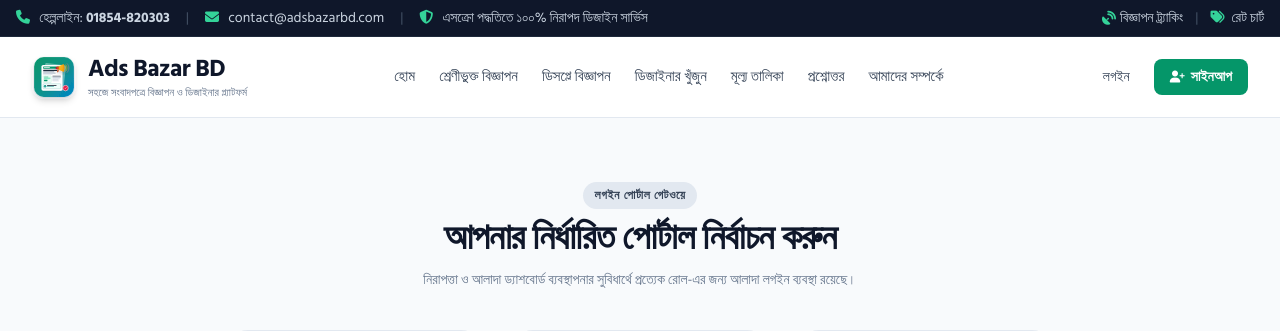
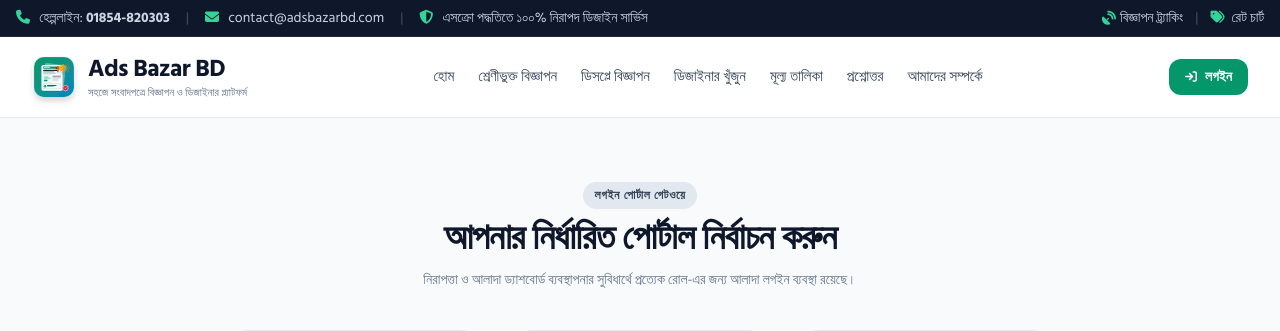
Before and after one commit to jahirul-fj/adsbazarbd, a Laravel app: page /login in a window 1280 px wide. Shown: the top 331 px of the page. Run offline with Laravel 12, Linux system fonts and the light colour scheme; some libraries are stand-ins or nearby versions.

Commit message:
Convert green signup button into primary Login button in navbar

```diff
--- a/resources/views/layouts/app.blade.php
+++ b/resources/views/layouts/app.blade.php
@@ -150,11 +150,9 @@
                             </button>
                         </form>
                     @else
-                        <a href="{{ route('login') }}" class="text-sm font-medium text-slate-700 hover:text-emerald-600 px-3 py-2">
-                            লগইন
-                        </a>
-                        <a href="{{ route('register') }}" class="inline-flex items-center gap-1.5 px-4 py-2 text-sm font-semibold text-white bg-emerald-600 hover:bg-emerald-700 rounded-lg shadow-xs transition-colors">
-                            <i class="fa-solid fa-user-plus text-xs"></i> সাইনআপ
+                        <a href="{{ route('login') }}" class="inline-flex items-center gap-2 px-4 py-2 text-sm font-bold text-white bg-emerald-600 hover:bg-emerald-700 rounded-xl shadow-xs transition-colors">
+                            <i class="fa-solid fa-arrow-right-to-bracket text-xs"></i>
+                            <span>লগইন</span>
                         </a>
                     @endauth
                 </div>
@@ -190,8 +188,10 @@
                         <button type="submit" class="w-full text-center py-2 text-rose-600 font-medium">লগআউট</button>
                     </form>
                 @else
-                    <a href="{{ route('login') }}" class="w-full text-center py-2 rounded-lg border border-slate-300 text-slate-700 font-medium">লগইন</a>
-                    <a href="{{ route('register') }}" class="w-full text-center py-2 rounded-lg bg-emerald-600 text-white font-medium">নতুন অ্যাকাউন্ট খুলুন</a>
+                    <a href="{{ route('login') }}" class="w-full inline-flex items-center justify-center gap-2 py-2.5 rounded-xl bg-emerald-600 hover:bg-emerald-700 text-white font-bold transition-colors shadow-xs">
+                        <i class="fa-solid fa-arrow-right-to-bracket text-xs"></i>
+                        <span>লগইন</span>
+                    </a>
                 @endauth
             </div>
         </div>
```
